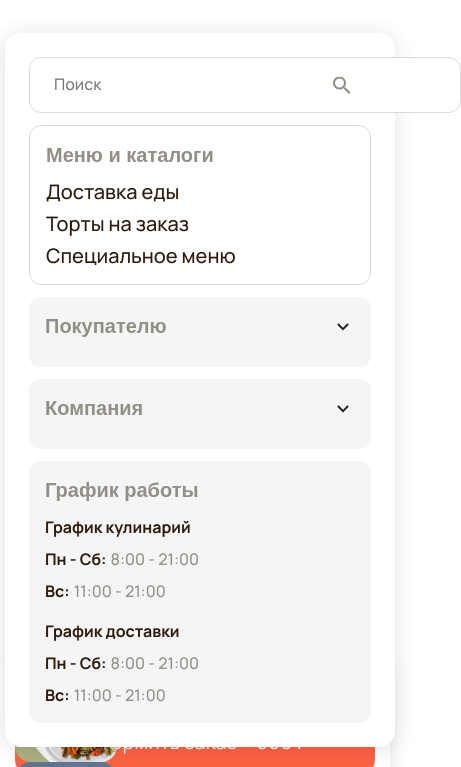
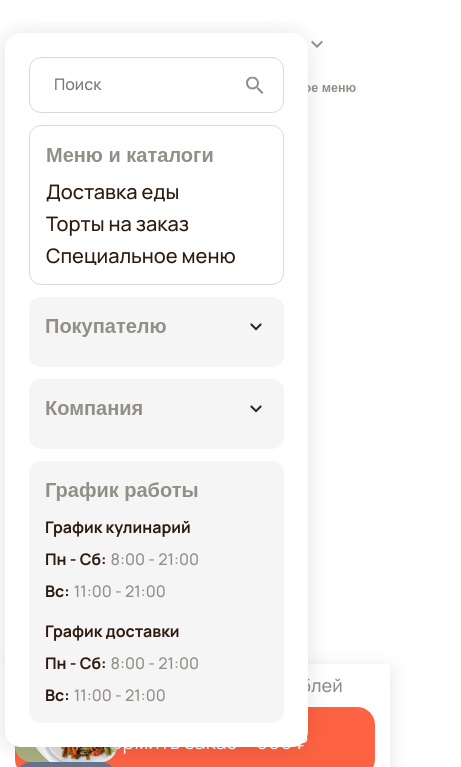
Before and after one commit to Garik9402/Restaurant, a website: page src/index.html in a window 390 px wide. Both pictures are taken after a click on the element 27 px from the left and 36 px from the top of the page. Shown: the part 59-826 px from the top of the page, 461 px wide, since content can reach past the window. Drawn offline with nearby package versions, Linux system fonts and the light colour scheme; files that its build step writes are made by us from their sources; files whose address does not match are found by name; a web font is replaced by a local one.

Commit message:
in the process;)

```diff
--- a/src/scss/styles.scss
+++ b/src/scss/styles.scss
@@ -356,7 +356,11 @@
 
    @include mq (lg) {
       left: 5px;
-   }
+      max-width: calc(270px + (480 - 270) *((100vw - 320px) /(768 - 320)));
+
+   }
+
+
 
    &--js-toggle {
       height: auto;
@@ -442,12 +446,14 @@
 }
 
 .burger-menu-input-w {
+   width: 100%;
    position: relative;
    margin-bottom: 12px;
 }
 
 .input {
-   width: 432px;
+   max-width: 432px;
+   width: 100%;
    height: 56px;
    background: #FFFFFF;
    border: 1px solid #D9D9D9;
```
Also changed, not shown: dist/css/styles.min.css, src/scss/styles.css, 1 other file.
